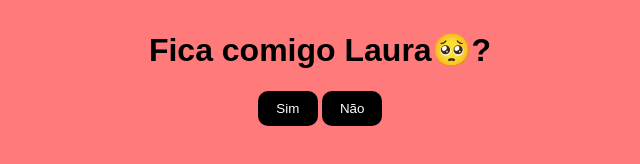
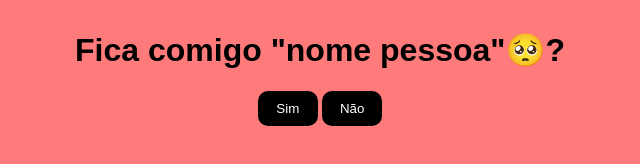
Before and after one commit to Gabolog/Fica, a plain HTML site: page index/index.html in a window 1280 px wide. Shown: the whole page, without its empty margins (330-970 px from the left). Drawn offline with Linux system fonts and the light colour scheme.

Commit message:
Update index.html
Troca de nome para "nome pessoa"

```diff
--- a/index/index.html
+++ b/index/index.html
@@ -62,7 +62,7 @@
 
 <body>
     <div class="conteudo">
-        <h1>Fica comigo Laura🥺?</h1>
+        <h1>Fica comigo "nome pessoa"🥺?</h1>
         <button class="decor" onclick="sim()"><a href="https://youtu.be/XWGKqBQh_wQ">Sim</a></button>
         <button class="decor" id="btn" onclick="desvia(this)" onmouseover="desvia(this)">Não</button>
     </div>
```
